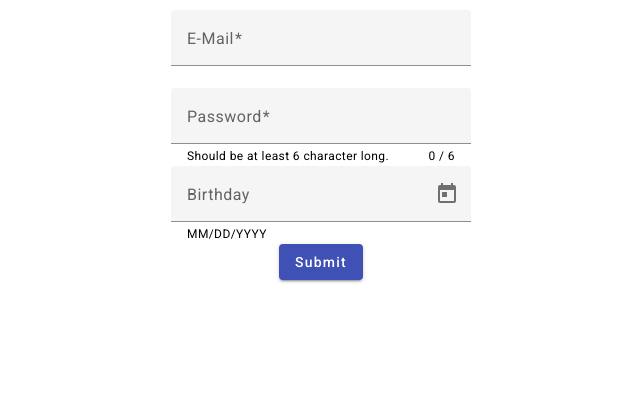
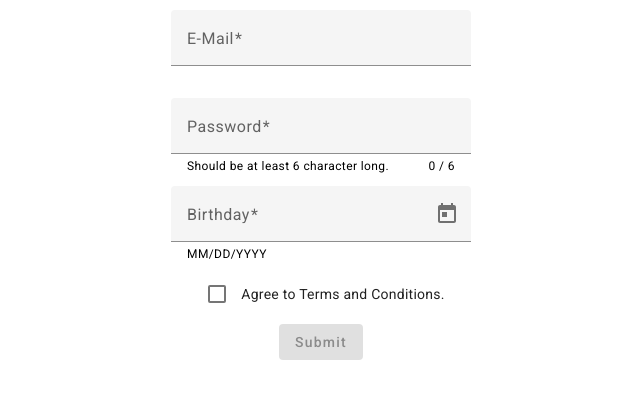
Before and after one commit to antrampa/fitness-tracker-2, an Angular app: page /signup in a window 1280 px wide. Shown: the top 398 px of the page, without its empty margins (319-959 px from the left). Built offline with nearby package versions, Linux system fonts and the light colour scheme.

Commit message:
added terms and conditions check box

```diff
--- a/src/app/auth/signup/signup.component.html
+++ b/src/app/auth/signup/signup.component.html
@@ -29,12 +29,29 @@
         </mat-form-field>
         <mat-form-field appearance="fill">
             <mat-label>Birthday</mat-label>
-            <input matInput [matDatepicker]="picker" placeholder="Your Birthday">
+            <input matInput
+                [matDatepicker]="picker"
+                [max]="maxDate"
+                placeholder="Your Birthday"
+                ngModel
+                name="birday"
+                required>
             <mat-hint>MM/DD/YYYY</mat-hint>
-            <mat-datepicker-toggle matIconSuffix [for]="picker"></mat-datepicker-toggle>
+            <mat-datepicker-toggle
+                matIconSuffix
+                [for]="picker"></mat-datepicker-toggle>
             <mat-datepicker #picker></mat-datepicker>
          </mat-form-field>
+         <mat-checkbox
+            labelPosition="after"
+            ngModel
+            name="agree"
+            required
+            color="primary">Agree to Terms and Conditions.</mat-checkbox>
 
-        <button type="submit" mat-raised-button color="primary">Submit</button>
+        <button type="submit"
+            mat-raised-button
+            color="primary"
+            [disabled]="f.invalid">Submit</button>
     </form>
 </section>
--- a/src/app/auth/signup/signup.component.scss
+++ b/src/app/auth/signup/signup.component.scss
@@ -9,7 +9,7 @@
     flex-direction: column;
     align-content: center;
     align-items: center;
-
+    gap:10px;
 }
 
 mat-form-field  {
--- a/src/app/auth/signup/signup.component.ts
+++ b/src/app/auth/signup/signup.component.ts
@@ -8,10 +8,13 @@ import { NgForm } from '@angular/forms';
 })
 export class SignupComponent implements OnInit {
 
+  maxDate? : Date;
+
   constructor() {}
 
   ngOnInit(): void {
-
+      this.maxDate = new Date();
+      this.maxDate.setFullYear(this.maxDate.getFullYear() - 18);
   }
 
   onSubmit(form: NgForm) {
--- a/src/app/material.module.ts
+++ b/src/app/material.module.ts
@@ -5,6 +5,7 @@ import {MatFormFieldModule} from '@angular/material/form-field';
 import {MatInputModule} from '@angular/material/input';
 import {MatDatepickerModule} from '@angular/material/datepicker';
 import { MatNativeDateModule } from '@angular/material/core';
+import { MatCheckboxModule } from '@angular/material/checkbox';
 
 @NgModule({
   declarations: [],
@@ -15,6 +16,7 @@ import { MatNativeDateModule } from '@angular/material/core';
    MatInputModule,
    MatDatepickerModule,
    MatNativeDateModule,
+   MatCheckboxModule,
   ],
   exports: [
     MatButtonModule,
@@ -23,6 +25,7 @@ import { MatNativeDateModule } from '@angular/material/core';
     MatInputModule,
     MatDatepickerModule,
     MatNativeDateModule,
+    MatCheckboxModule,
   ]
 })
 export class MaterialModule { }
```
